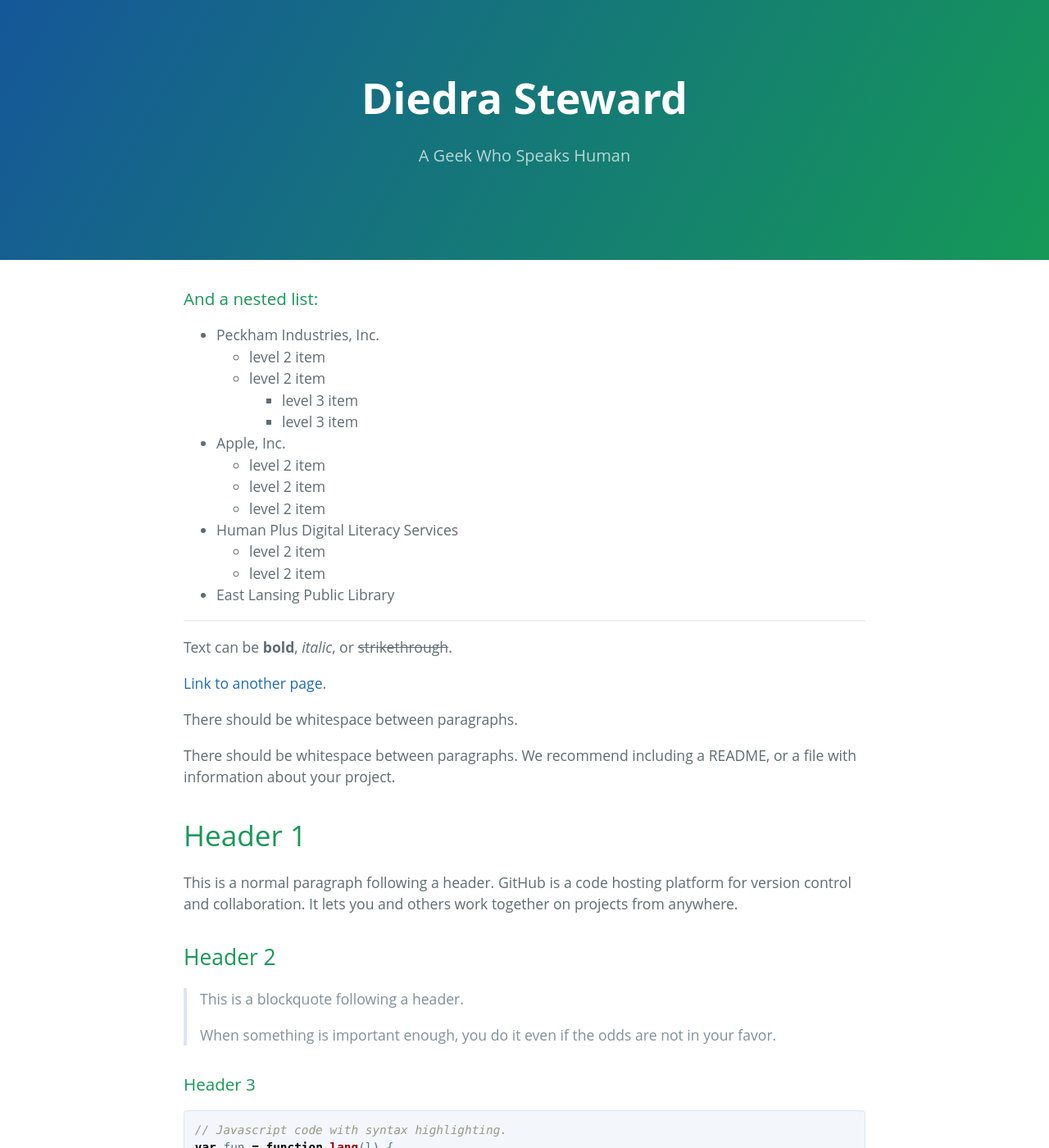
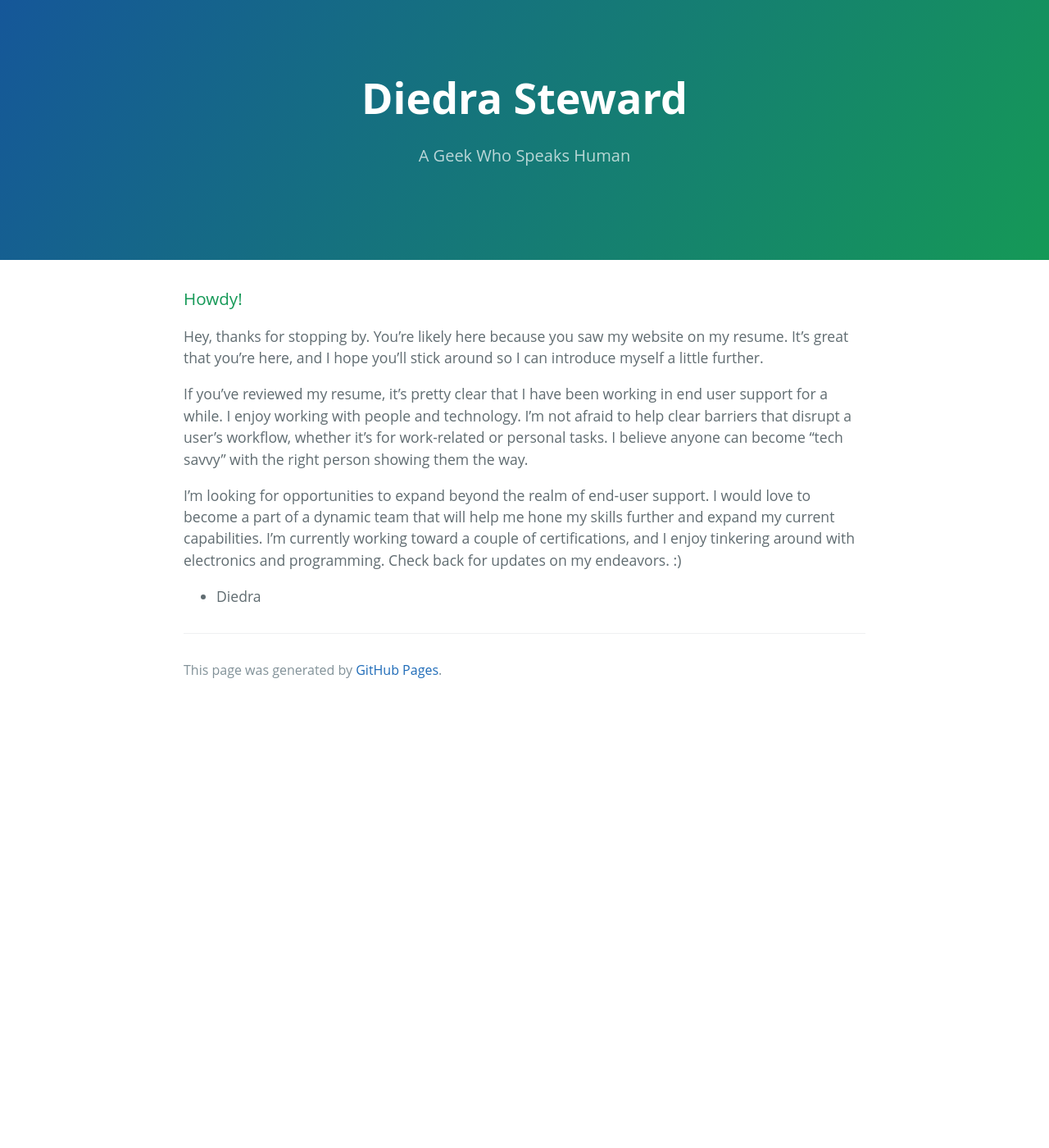
Before and after one commit to punkyit/punkyit.github.io, a Jekyll site: the page built from index.md, in a window 1280 px wide and 1400 px high. Shown: the whole window at 82% size. Built offline with Jekyll 4.4.1, drawn with Linux system fonts in a browser that asks for light colours; some web fonts are replaced; our own code applies the rules of GitHub Pages for plain Markdown files; some of the changed text lies outside the part shown.

Commit message:
Update index.md

````diff
--- a/index.md
+++ b/index.md
@@ -3,141 +3,13 @@ layout: default
 ---
 
 
-### And a nested list:
+### Howdy!
 
-- Peckham Industries, Inc.
-  - level 2 item
-  - level 2 item
-    - level 3 item
-    - level 3 item
-- Apple, Inc.
-  - level 2 item
-  - level 2 item
-  - level 2 item
-- Human Plus Digital Literacy Services
-  - level 2 item
-  - level 2 item
-- East Lansing Public Library
+Hey, thanks for stopping by. You're likely here because you saw my website on my resume. It's great that you're here, and I hope you'll stick around so I can introduce myself a little further.
+
+If you've reviewed my resume, it's pretty clear that I have been working in end user support for a while. I enjoy working with people and technology. I'm not afraid to help clear barriers that disrupt a user's workflow, whether it's for work-related or personal tasks. I believe anyone can become "tech savvy" with the right person showing them the way.
+
+I'm looking for opportunities to expand beyond the realm of end-user support. I would love to become a part of a dynamic team that will help me hone my skills further and expand my current capabilities. I'm currently working toward a couple of certifications, and I enjoy tinkering around with electronics and programming. Check back for updates on my endeavors. :)
 
 
-
-___________________________________________________
-Text can be **bold**, _italic_, or ~~strikethrough~~.
-
-[Link to another page](another-page).
-
-There should be whitespace between paragraphs.
-
-There should be whitespace between paragraphs. We recommend including a README, or a file with information about your project.
-
-# [](#header-1)Header 1
-
-This is a normal paragraph following a header. GitHub is a code hosting platform for version control and collaboration. It lets you and others work together on projects from anywhere.
-
-## [](#header-2)Header 2
-
-> This is a blockquote following a header.
->
-> When something is important enough, you do it even if the odds are not in your favor.
-
-### [](#header-3)Header 3
-
-```js
-// Javascript code with syntax highlighting.
-var fun = function lang(l) {
-  dateformat.i18n = require('./lang/' + l)
-  return true;
-}
-```
-
-```ruby
-# Ruby code with syntax highlighting
-GitHubPages::Dependencies.gems.each do |gem, version|
-  s.add_dependency(gem, "= #{version}")
-end
-```
-
-#### [](#header-4)Header 4
-
-*   This is an unordered list following a header.
-*   This is an unordered list following a header.
-*   This is an unordered list following a header.
-
-##### [](#header-5)Header 5
-
-1.  This is an ordered list following a header.
-2.  This is an ordered list following a header.
-3.  This is an ordered list following a header.
-
-###### [](#header-6)Header 6
-
-| head1        | head two          | three |
-|:-------------|:------------------|:------|
-| ok           | good swedish fish | nice  |
-| out of stock | good and plenty   | nice  |
-| ok           | good `oreos`      | hmm   |
-| ok           | good `zoute` drop | yumm  |
-
-### There's a horizontal rule below this.
-
-* * *
-
-### Here is an unordered list:
-
-*   Item foo
-*   Item bar
-*   Item baz
-*   Item zip
-
-### And an ordered list:
-
-1.  Item one
-1.  Item two
-1.  Item three
-1.  Item four
-
-### And a nested list:
-
-- level 1 item
-  - level 2 item
-  - level 2 item
-    - level 3 item
-    - level 3 item
-- level 1 item
-  - level 2 item
-  - level 2 item
-  - level 2 item
-- level 1 item
-  - level 2 item
-  - level 2 item
-- level 1 item
-
-### Small image
-
-![](https://assets-cdn.github.com/images/icons/emoji/octocat.png)
-
-### Large image
-
-![](https://guides.github.com/activities/hello-world/branching.png)
-
-
-### Definition lists can be used with HTML syntax.
-
-<dl>
-<dt>Name</dt>
-<dd>Godzilla</dd>
-<dt>Born</dt>
-<dd>1952</dd>
-<dt>Birthplace</dt>
-<dd>Japan</dd>
-<dt>Color</dt>
-<dd>Green</dd>
-</dl>
-
-```
-Long, single-line code blocks should not wrap. They should horizontally scroll if they are too long. This line should be long enough to demonstrate this.
-```
-
-```
-The final element.
-```
+  - Diedra
````
